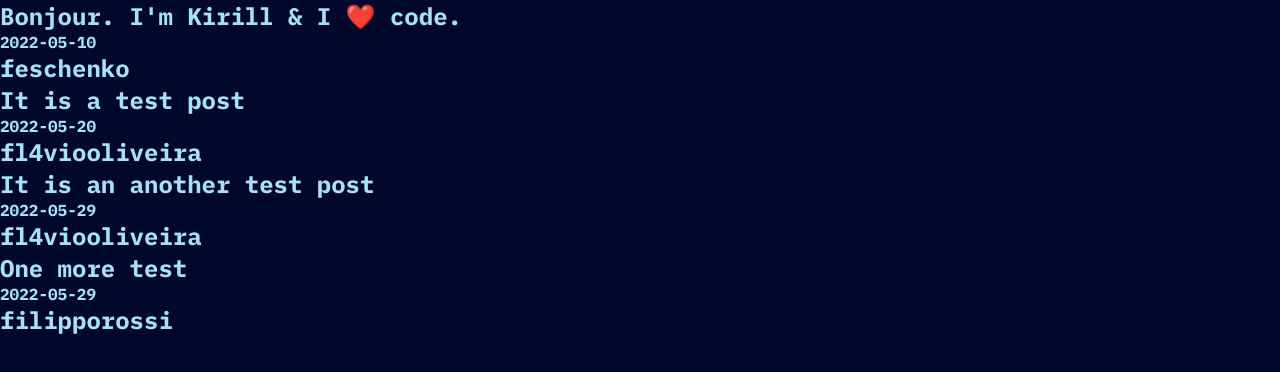
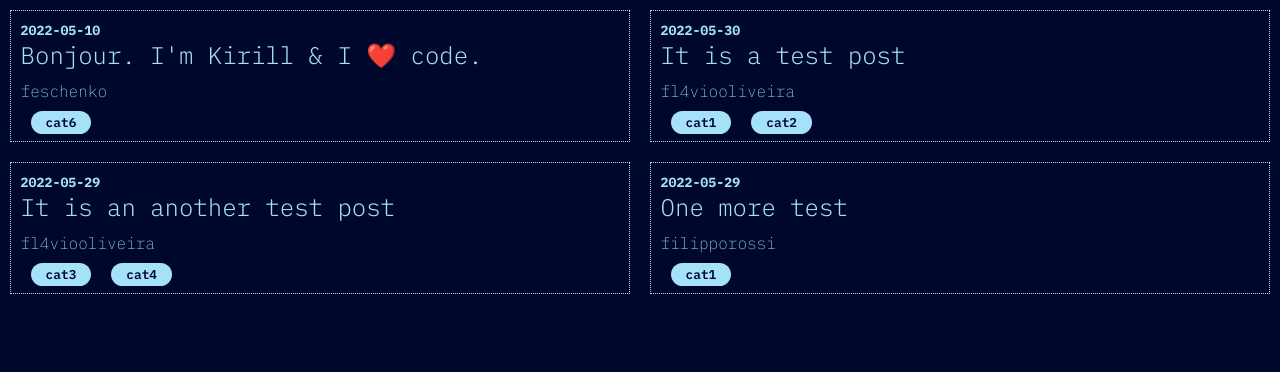
Before and after one commit to fl4viooliveira/blogproject, a Next.js app: page / in a window 1280 px wide. Shown: the top 372 px of the page. Built offline with nearby package versions, Linux system fonts and the light colour scheme.

Commit message:
:lipstick: Updated the Blog Home Page style

```diff
--- a/pages/index.tsx
+++ b/pages/index.tsx
@@ -2,26 +2,39 @@ import fs from "fs";
 import matter from "gray-matter";
 import Link from "next/link";
 import { GetStaticProps } from "next";
+import styles from "../styles/BlogHome.module.css";
 
 export default function BlogHomePage({ posts }: any) {
   return (
-    <main>
+    <div className={styles.container}>
+      <main className={styles.mainBox}>
         {posts.map((post: any) => {
           const { slug, frontmatter } = post;
-
           const { title, author, category, date, tags } = frontmatter;
-
           return (
-          <article key={title}>
+            <article className={styles.articleBox} key={title}>
+              <h5>{date}</h5>
               <Link href={`/${slug}`}>
-              <h1>{title}</h1>
+                <h1 className={styles.title}>{title}</h1>
               </Link>
-            <h4>{date}</h4>
-            <h2>{author}</h2>
+              <h4 className={styles.author}>{author}</h4>
+              <p>
+                {category
+                  ? category.map((cat: string) => {
+                      return (
+                        <span
+                          className={styles.category}
+                          key={cat}
+                        >{`${cat}`}</span>
+                      );
+                    })
+                  : ""}
+              </p>
             </article>
           );
         })}
       </main>
+    </div>
   );
 }
 
--- a/posts/It-is-a-test-post.md
+++ b/posts/It-is-a-test-post.md
@@ -1,7 +1,7 @@
 ---
 title: "It is a test post"
 author: "fl4viooliveira" # add the GitHub user
-date: "2022-05-20"
+date: "2022-05-30"
 category:
   - cat1
   - cat2
--- /dev/null
+++ b/styles/BlogHome.module.css
@@ -0,0 +1,54 @@
+.container {
+  display: flex;
+  flex-direction: column;
+  justify-content: center;
+  margin: 0 auto;
+  max-width: 1280px;
+}
+.mainBox {
+  display: flex;
+  width: calc(100% -140px);
+  height: fit-content;
+  flex-wrap: wrap;
+  align-items: center;
+  justify-content: space-between;
+}
+.articleBox {
+  width: calc(97% / 2);
+  height: fit-content;
+  /* height: 150px; */
+  min-width: 500px;
+  display: flex;
+  flex-direction: column;
+  border: dotted 0.5px var(--light);
+  margin: 10px auto;
+  padding: 10px;
+  overflow: hidden;
+  justify-content: center;
+}
+.title {
+  font-size: 1.5rem;
+  font-weight: 300;
+  cursor: pointer;
+}
+.author {
+  font-weight: 200;
+  margin: 10px 0;
+}
+.category {
+  font-size: 0.8rem;
+  font-weight: 600;
+  padding: 3px 15px;
+  /* border: solid 0.5px var(--light); */
+  color: var(--dark);
+  border-radius: 20px;
+  margin: 20px 10px;
+  background-color: var(--light);
+}
+
+@media (max-width: 900px) {
+  .articleBox {
+    width: 100%;
+    overflow: visible;
+  }
+}
```
Lines whose indentation alone changed are shown as unchanged.
